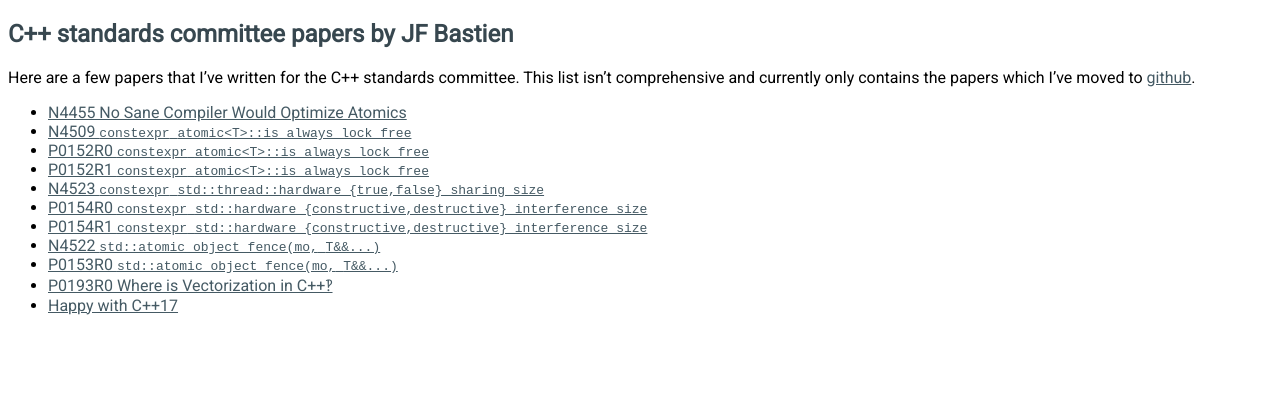
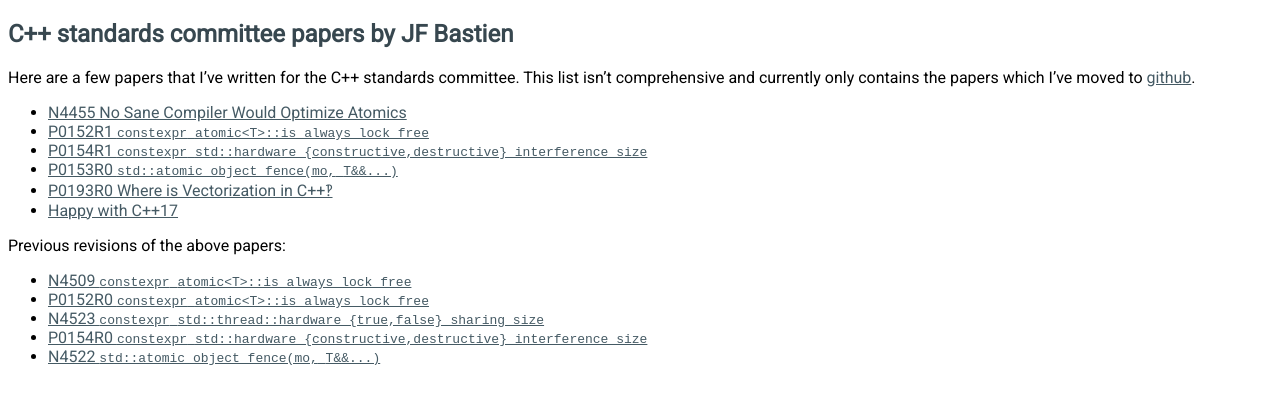
Before and after one commit to jfbastien/papers, a Sphinx documentation site: the page built from source/index.rst, in a window 1280 px wide. Shown: the top 404 px of the page. Built offline with Sphinx 7.4.7, drawn with Linux system fonts in a browser that asks for light colours.

Commit message:
Move previous revisions down.

```diff
--- a/source/index.rst
+++ b/source/index.rst
@@ -11,13 +11,19 @@ to github_.
   :maxdepth: 1
 
   N4455
-  N4509
-  P0152R0
   P0152R1
-  N4523
-  P0154R0
   P0154R1
-  N4522
   P0153R0
   P0193R0
   2016-02
+
+Previous revisions of the above papers:
+
+.. toctree::
+  :maxdepth: 1
+
+  N4509
+  P0152R0
+  N4523
+  P0154R0
+  N4522
```
